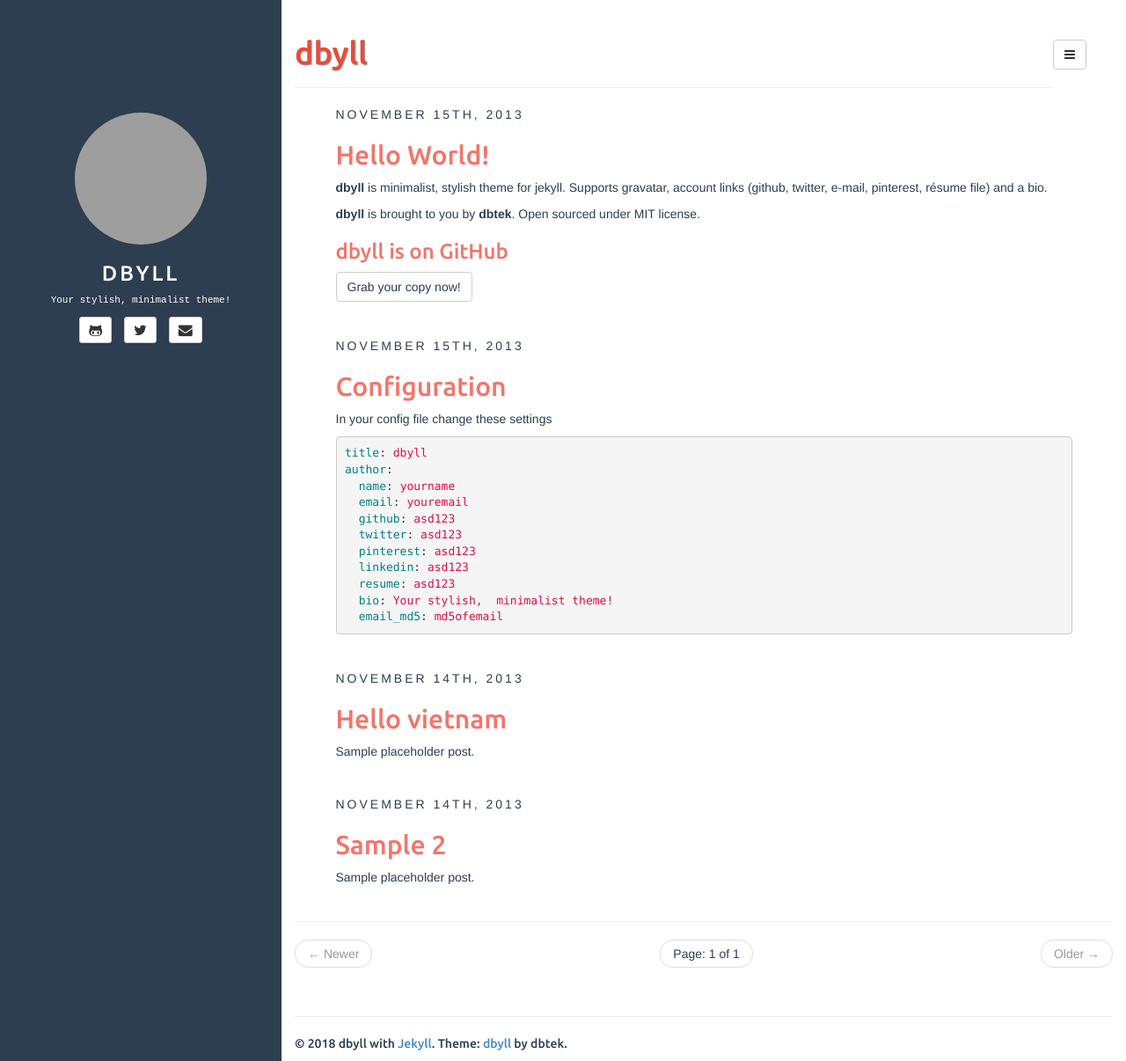
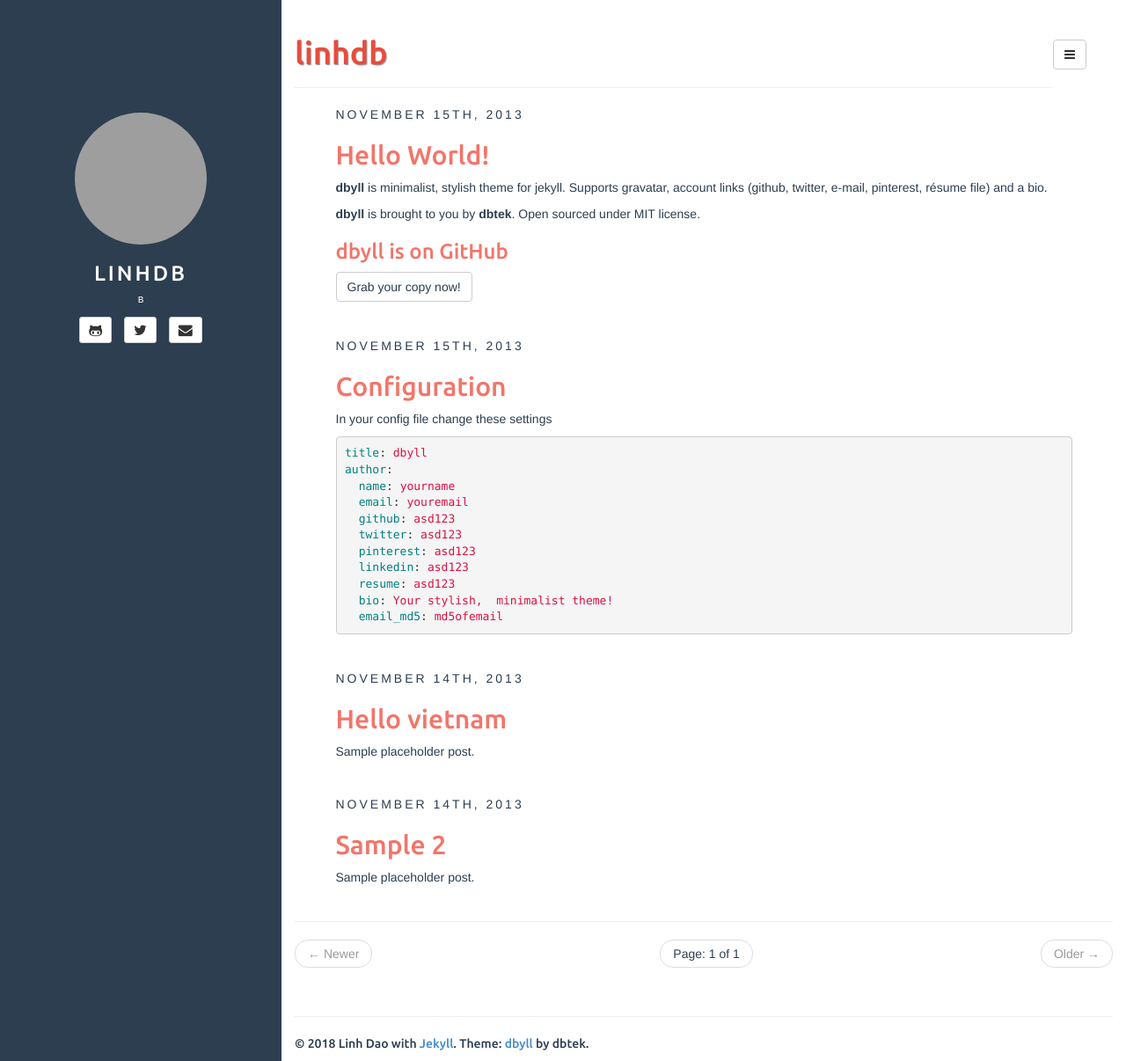
Before and after one commit to baolinhtb/baolinhtb.github.io, a Jekyll site: the page built from index.html, in a window 1280 px wide and 1206 px high. Shown: the whole window at 88% size. Built offline with Jekyll 4.4.1, drawn with Linux system fonts in a browser that asks for light colours; the list of posts is cut into pages by our own code; grey boxes are pictures that could not be loaded.

Commit message:
upload code

```diff
--- a/_config.yml
+++ b/_config.yml
@@ -5,27 +5,27 @@
 exclude: ["README.md"] # files to exclude
 highlighter: rouge
 markdown: kramdown
-disqus: dbyll
-google_analytics: dbyll
-title: dbyll
+disqus: linhdb
+google_analytics: linhdb
+title: linhdb
 
 defaults:
   -
     scope:
       path: "" # empty string for all files
     values:
-      title: dbyll
+      title: linhdb
 
 description: Stylish Jekyll Theme
 author:
-  name: dbyll
-  email: dbyll@ismaildemirbilek.com
-  github: dbtek
-  twitter: dbtek
-  pinterest: asd123
-  linkedin: asd123
-  bio: Your stylish, minimalist theme!
-  email_md5: 726351295ec82e145928582f595aa3aa
+  name: Linh Dao
+  email: baolinhtb@gmail.com
+  github: baolinhtb
+  twitter: linhdb88
+  pinterest: linhdb
+  linkedin: baolinhtb
+  bio: B
+  email_md5:
 
 rss_path: feed.xml
 categories_path: categories.html
```
